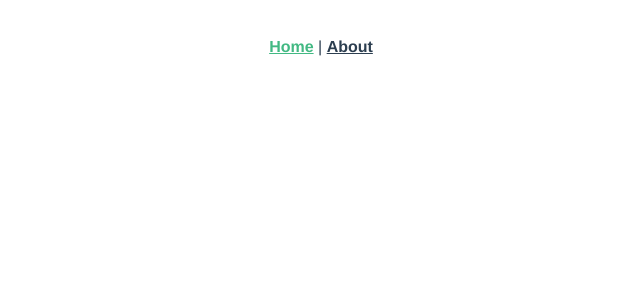
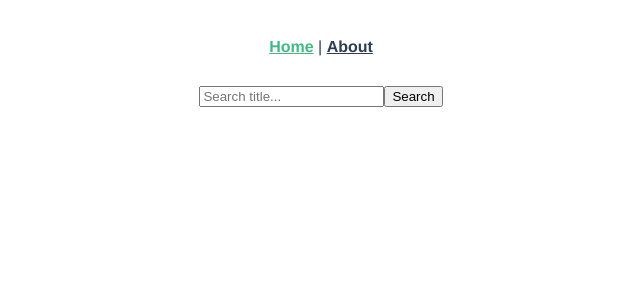
Before and after one commit to matt3188/movie-search, a Vue app: page / in a window 1280 px wide. Shown: the top 300 px of the page, without its empty margins (319-959 px from the left). Built offline with nearby package versions, Linux system fonts and the light colour scheme; no server answers.

Commit message:
Created a SearchBar component to emit the users search to it's parent

```diff
--- /dev/null
+++ b/src/components/SearchBar.vue
@@ -0,0 +1,20 @@
+<template>
+  <form action class="form">
+    <input v-model="searchTerm" type="search" placeholder="Search title..." />
+    <button @click.prevent="search">Search</button>
+  </form>
+</template>
+
+<script>
+export default {
+  name: "SearchBar",
+  data: () => ({
+    searchTerm: ""
+  }),
+  methods: {
+    search() {
+      this.$emit("search", this.searchTerm);
+    }
+  }
+};
+</script>
--- a/src/views/Home.vue
+++ b/src/views/Home.vue
@@ -1,12 +1,18 @@
 <template>
   <div class="home">
+    <SearchBar @search="search" />
   </div>
 </template>
 
 <script>
+import axios from "axios";
+import SearchBar from "@/components/SearchBar.vue";
 
 export default {
   name: "Home",
+  components: {
+    SearchBar
+  },
   data: () => ({
     apiKey: process.env.VUE_APP_API_KEY,
     searchTerm: "",
```
